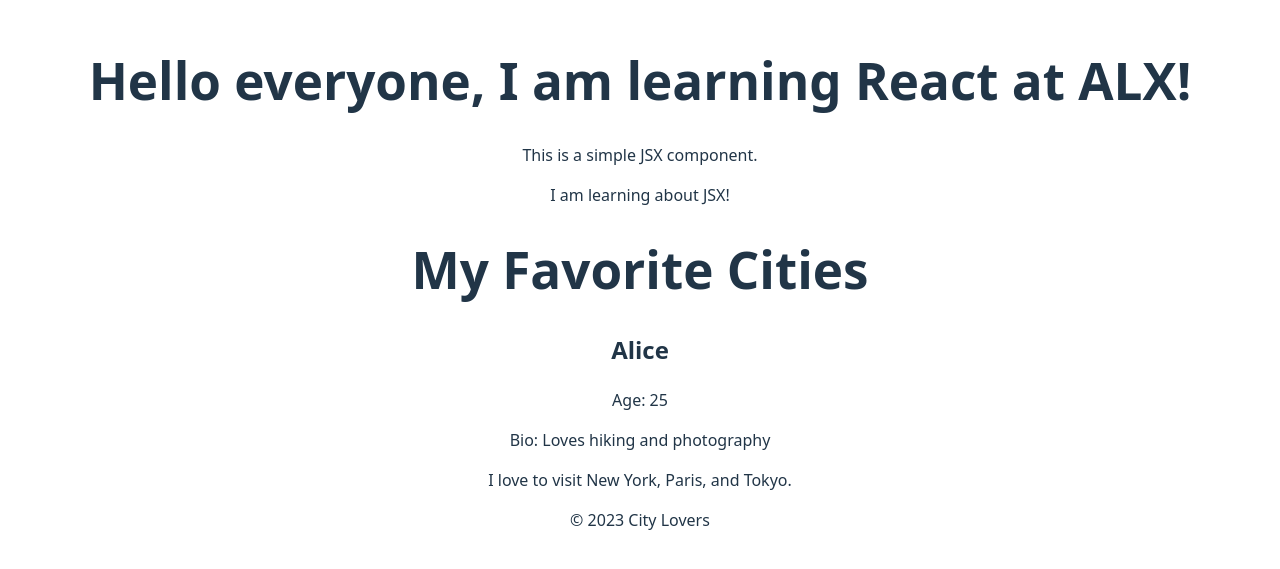
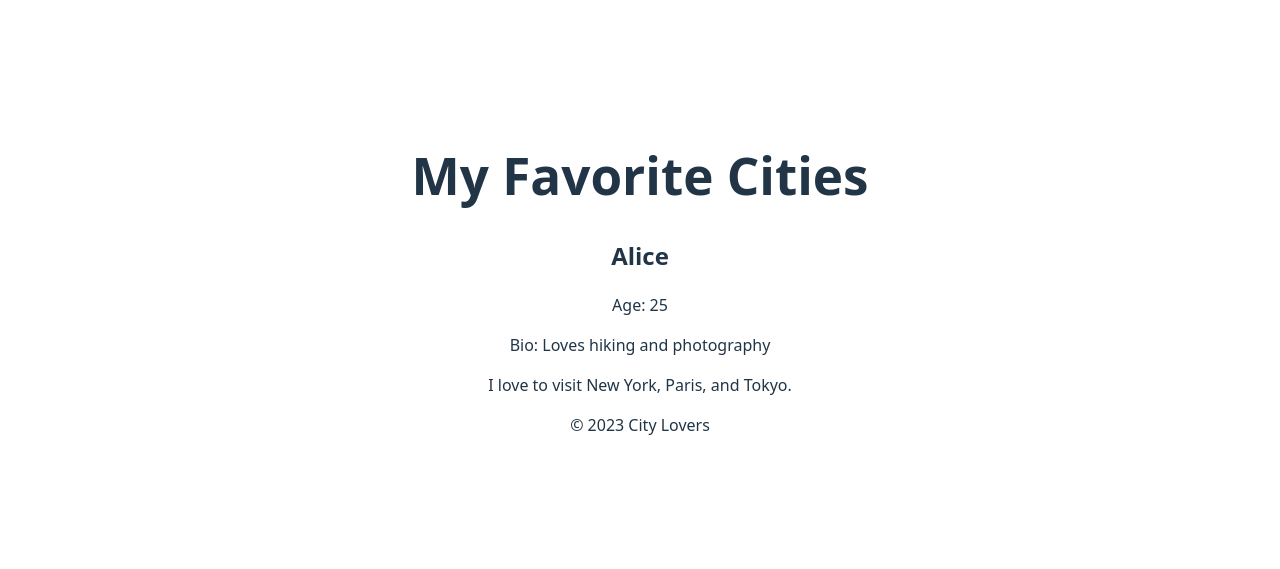
Before and after one commit to bblack-jewENT/alx-fe-reactjs, a React (Vite) app in the folder alx-react-app-new/: page / in a window 1280 px wide. Shown: the part 117-686 px from the top of the page. Built offline with nearby package versions, Linux system fonts and the light colour scheme.

Commit message:
Fix code format.

```diff
--- a/alx-react-app-new/src/App.jsx
+++ b/alx-react-app-new/src/App.jsx
@@ -11,7 +11,6 @@ import UserProfile from "./components/UserProfile";
 function App() {
   return (
     <>
-      <WelcomeMessage />
       <Header />
       <UserProfile name="Alice" age="25" bio="Loves hiking and photography" />
       <MainContent />
```
